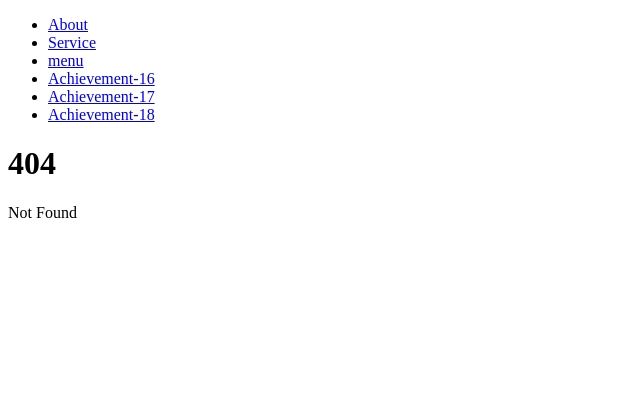
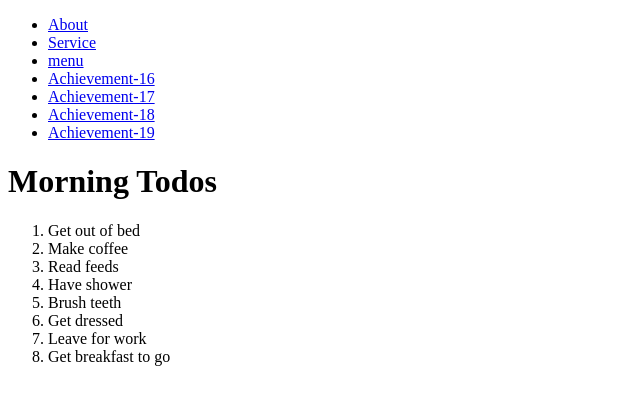
Before and after one commit to rashidhayato/cpnt-262-ach-15-16-17-18-19-20-deployed-sveltekit, a SvelteKit app: page /ach-19 in a window 1280 px wide. Before the commit this address had no page. Shown: the top 404 px of the page, without its empty margins (0-640 px from the left). Built offline with nearby package versions, Linux system fonts and the light colour scheme.

Commit message:
adding achievement 19

```diff
--- a/src/routes/+layout.svelte
+++ b/src/routes/+layout.svelte
@@ -14,6 +14,7 @@
        <li><a href="ach-16"> Achievement-16 </a></li>
       <li><a href="ach-17"> Achievement-17 </a></li>
       <li><a href="ach-18"> Achievement-18 </a></li>
+      <li><a href="ach-19"> Achievement-19 </a></li>
 
 
   </ul>
--- a/src/routes/+page.svelte
+++ b/src/routes/+page.svelte
@@ -1,2 +1,2 @@
-<h1>Welcome to SvelteKit</h1>
+<h1>Welcome to SvelteKit Achievement </h1>
 <p>Visit <a href="https://kit.svelte.dev">kit.svelte.dev</a> to read the documentation</p>
--- /dev/null
+++ b/src/routes/ach-19/+page.svelte
@@ -0,0 +1,13 @@
+<script>
+  import {todoList}from './app.js';
+</script>
+
+
+<main>
+  <h1>Morning Todos</h1>
+  <ol>
+    {#each todoList as todo}
+      <li>{todo}</li>
+    {/each}
+  </ol>
+</main>
--- /dev/null
+++ b/src/routes/ach-19/app.js
@@ -0,0 +1,11 @@
+
+    export const todoList = [
+    'Get out of bed',
+    'Make coffee',
+    'Read feeds',
+    'Have shower',
+    'Brush teeth',
+    'Get dressed',
+    'Leave for work',
+    'Get breakfast to go'
+  ];
```
